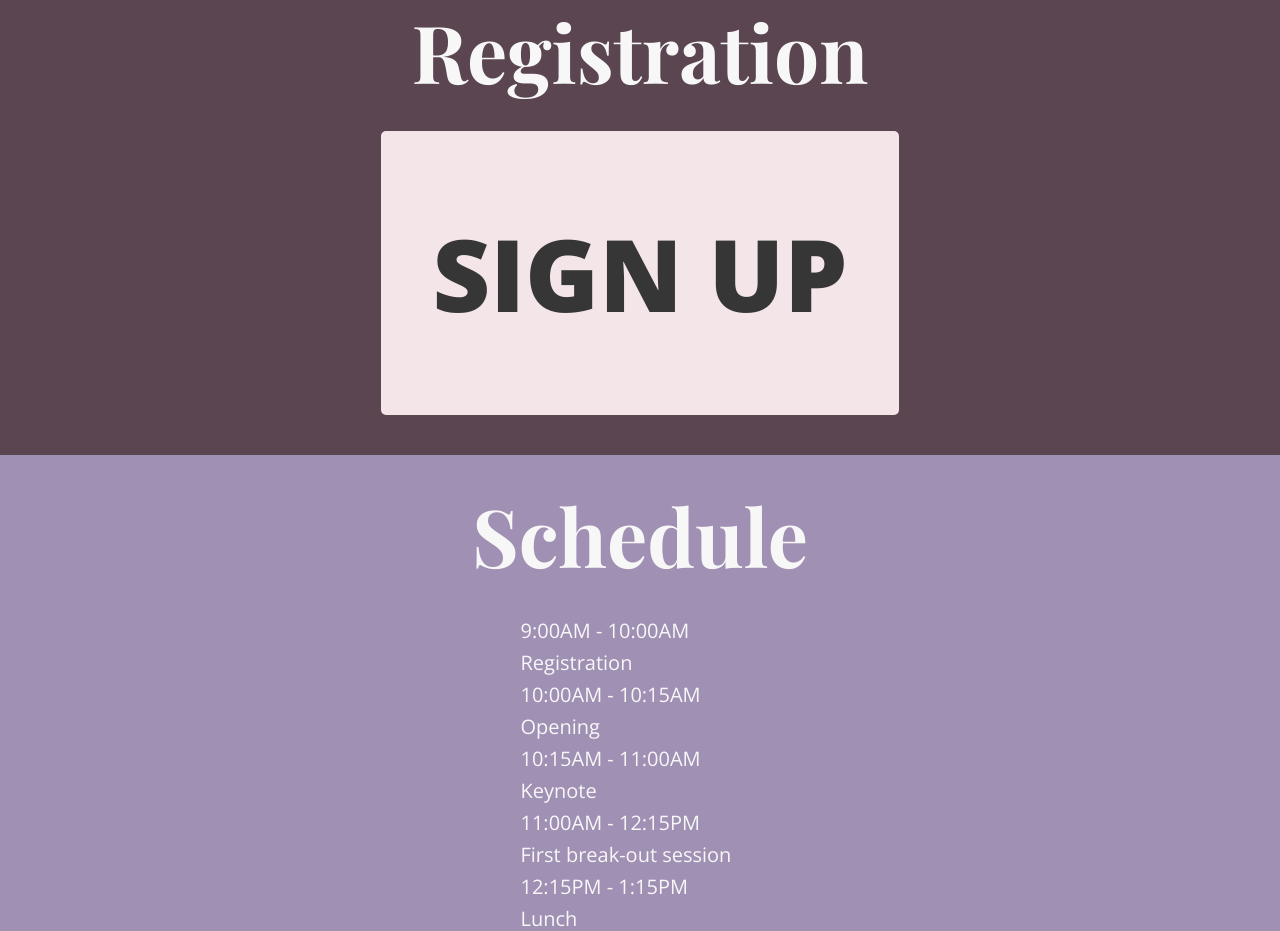
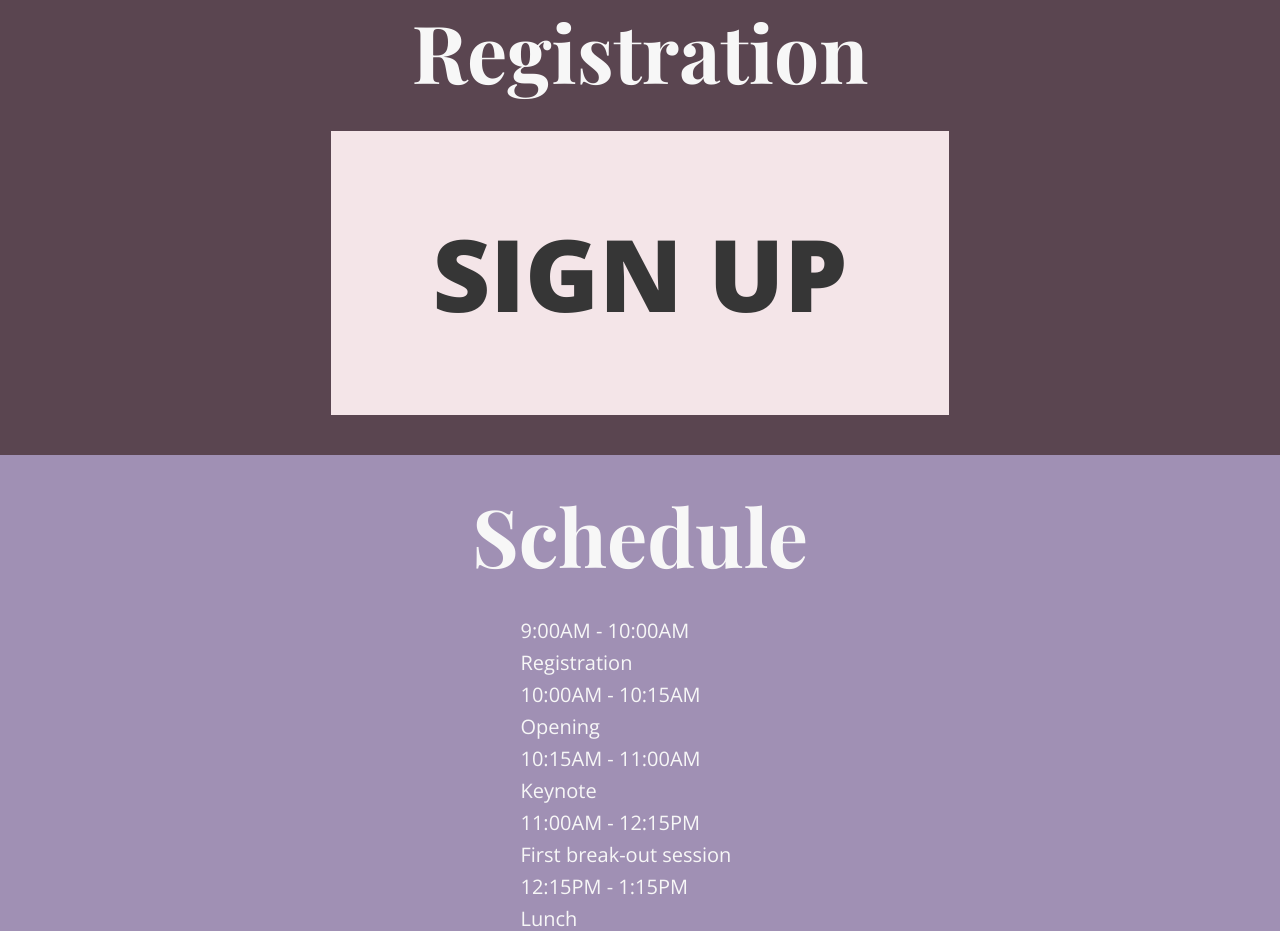
Before and after one commit to tricowocco/tricowocco.github.io, a plain HTML site: page index.html in a window 1280 px wide. Shown: the part 2260-3191 px from the top of the page. Drawn offline with nearby package versions, Linux system fonts and the light colour scheme.

Commit message:
Update button

```diff
--- a/styles.css
+++ b/styles.css
@@ -178,7 +178,7 @@ body {
 a.button {
   appearance: none;
   background: #F4E5E8;
-  border-radius: 5px;
+  border-radius: 0px;
   border: solid 2px #F4E5E8;
   box-shadow: none;
   color: #363636;
@@ -188,7 +188,7 @@ a.button {
   letter-spacing: -1.07;
   line-height: 1.8;
   margin-top: 40px;
-  padding: 50px;
+  padding: 50px 100px;
   text-decoration: none;
   text-transform: uppercase;
 }
```
